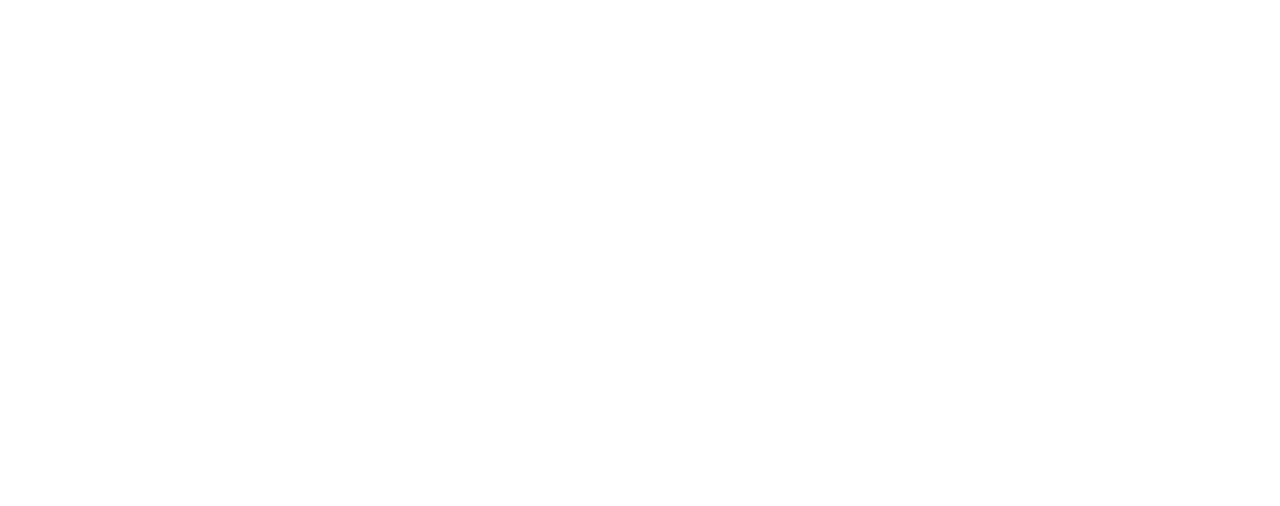
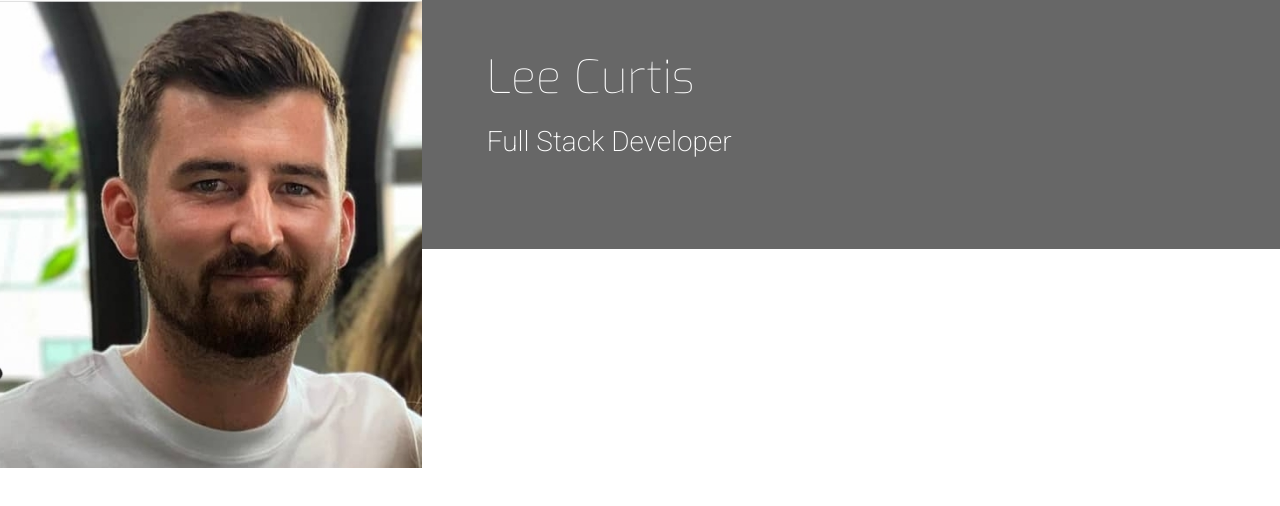
Before and after one commit to leec313/resume, a plain HTML site: page index.html in a window 1280 px wide. Drawn offline with nearby package versions, Linux system fonts and the light colour scheme.

Commit message:
added css and html for heading

```diff
--- a/assets/css/style.css
+++ b/assets/css/style.css
@@ -0,0 +1,42 @@
+@import url('https://fonts.googleapis.com/css?family=Roboto:100,200,300,400,500,600,700|Exo:100,200,300,400,500,600,700');
+
+/*--------------------------------------------Colors*/
+
+.bg-color-name-title {
+    background-color: #676767;
+}
+
+/*--------------------------------------------Heading*/
+
+header {
+    margin: 0;
+}
+
+.heading {
+    margin-left: 50px;
+}
+
+.logo {
+    background: url("../images/lee.png");
+    background-position: top;
+    background-repeat: no-repeat;
+    background-size: cover;
+    min-height: 468px;
+}
+
+.name {
+    font-family: "Exo", sans-serif;
+    font-weight: 100;
+    font-size: 46px;
+    margin-top: 50px;
+    color: #fff;
+}
+
+.title {
+    font-family: "Roboto", sans-serif;
+    font-weight: 200;
+    font-size: 28px;
+    margin-top: 20px;
+    margin-bottom: 90px;
+    color: #fff;
+}
--- a/index.html
+++ b/index.html
@@ -15,7 +15,17 @@
 
 <body>
     <header>
-
+        <div class="row">
+            <a class="col-md-4 logo" href="index.html"></a>
+            <div class="col-md-8">
+                <div class="row bg-color-name-title">
+                    <div class="col heading">
+                        <h1 class="name">Lee Curtis</h1>
+                        <h2 class="title"> Full Stack Developer</h2>
+                    </div>
+                </div>
+            </div>
+        </div>
     </header>
     <section>
 
```
Also changed, not shown: assets/images/lee.png (added).
